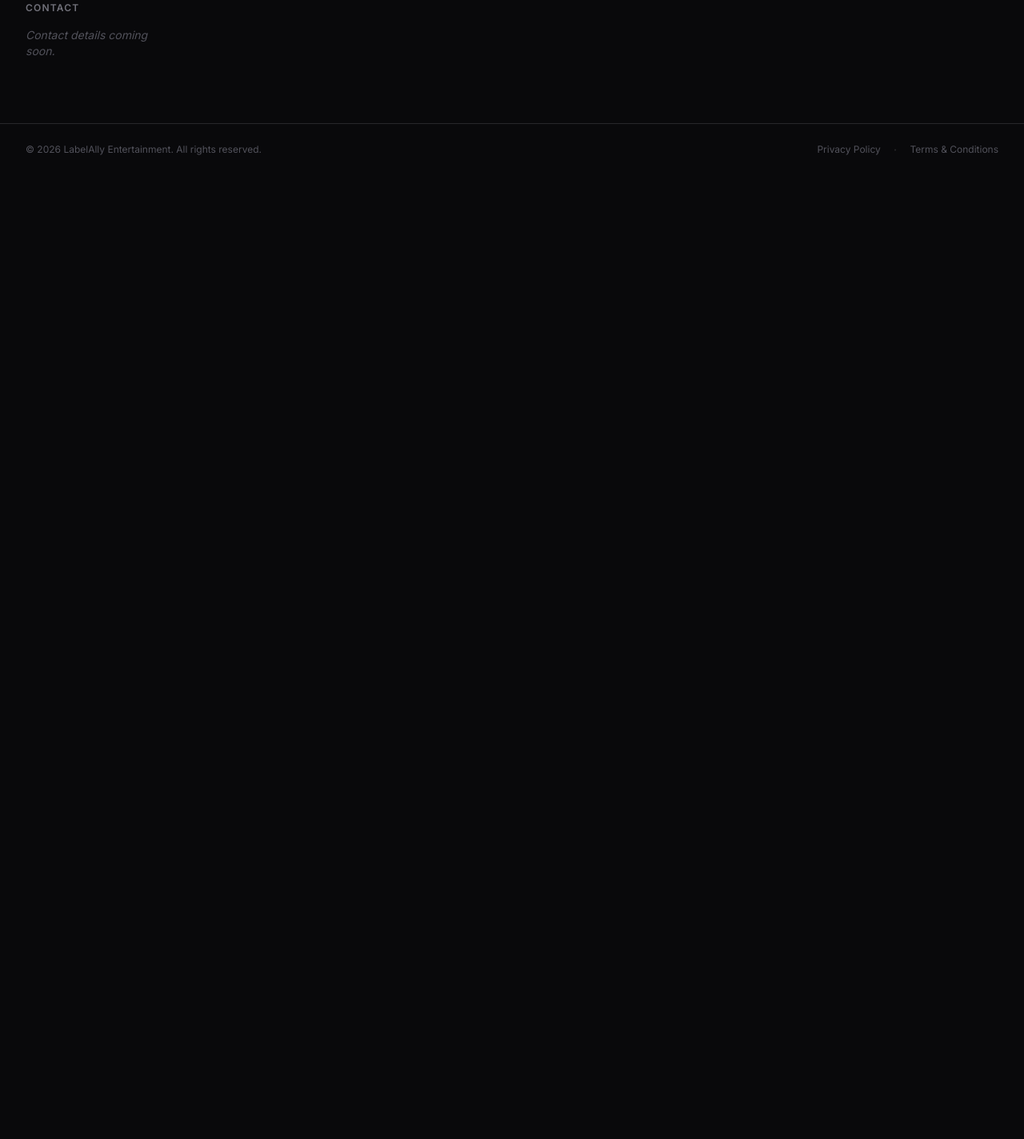
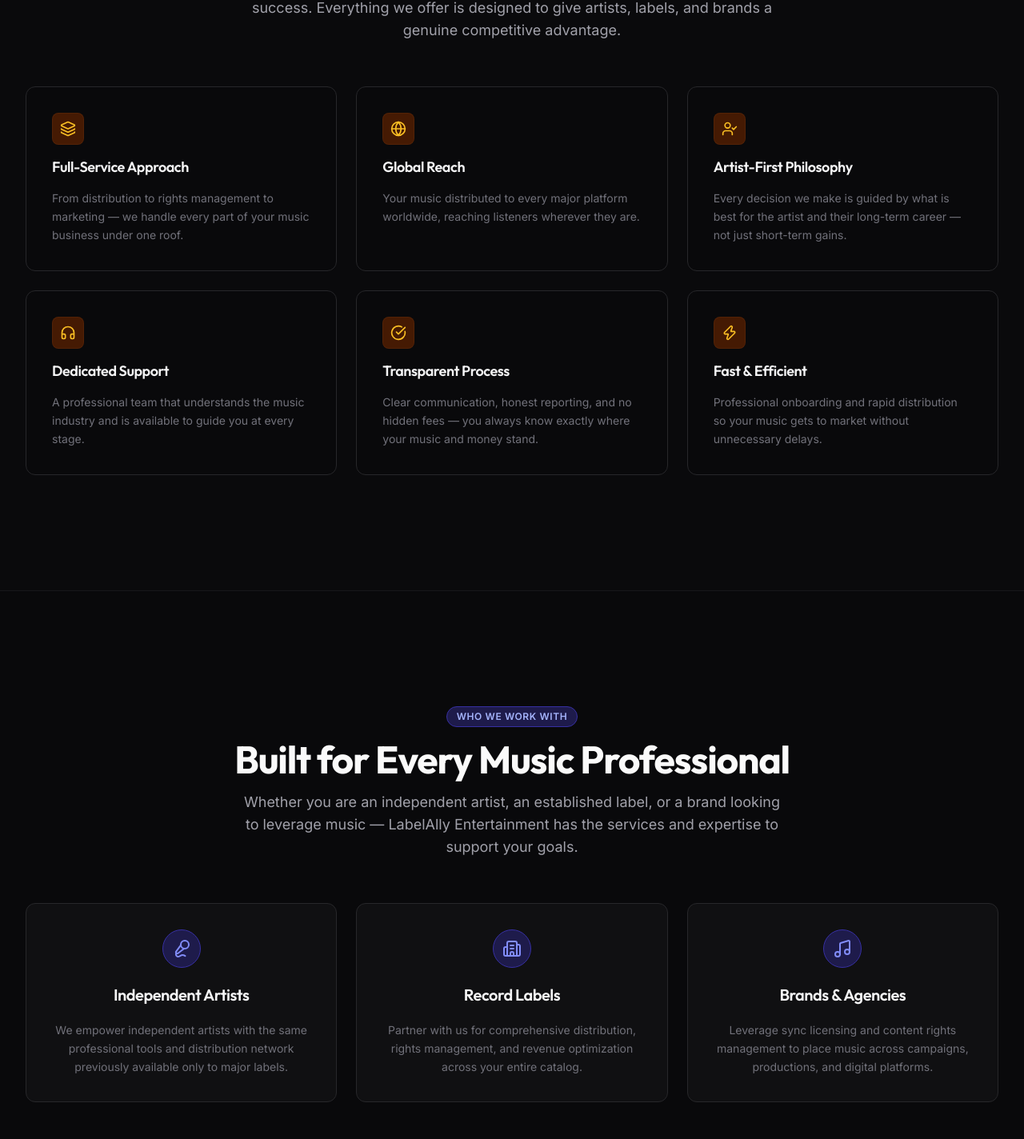
Before and after one commit to mdirfan-jasiqlabs/labelAlly-testing, a React (Vite) app: page / in a window 1280 px wide. Shown: the part 4190-5614 px from the top of the page at 80% size. Before the commit the page ends 4409 px from the top, so only its background shows below. Built offline with nearby package versions, Linux system fonts and the light colour scheme.

Commit message:
feat: Phase 5 Part 1 — Why Choose + Artists Sections

```diff
--- /dev/null
+++ b/src/components/sections/home/ArtistsSection.jsx
@@ -0,0 +1,89 @@
+import { Link } from 'react-router-dom';
+import { ArrowRight, Mic2, Building2, Music } from 'lucide-react';
+import Container from '../../common/Container';
+import SectionHeading from '../../common/SectionHeading';
+import Card from '../../common/Card';
+import Button from '../../common/Button';
+import homeData from '../../../data/home.json';
+
+const ICON_MAP = {
+  Mic2,
+  Building2,
+  Music,
+};
+
+/**
+ * ArtistsSection — Displays who we work with categories (Artists, Labels, Brands).
+ * Sourced from home.json content.
+ */
+function ArtistsSection() {
+  const { artists } = homeData;
+
+  if (!artists) return null;
+
+  return (
+    <section
+      aria-labelledby="artists-section-heading"
+      className="py-20 md:py-28 lg:py-36 bg-neutral-950 border-t border-neutral-900"
+    >
+      <Container>
+        {/* Section Header */}
+        <SectionHeading
+          titleAs="h2"
+          badge={artists.badge}
+          title={artists.heading}
+          description={artists.description}
+          align="center"
+          className="mb-14"
+        />
+
+        {/* Categories Grid */}
+        <div className="grid grid-cols-1 md:grid-cols-3 gap-6 mb-12">
+          {artists.categories.map((category) => {
+            const Icon = ICON_MAP[category.icon];
+            return (
+              <Card
+                key={category.id}
+                padding="lg"
+                radius="xl"
+                bordered
+                hover
+                className="flex flex-col gap-5 text-center items-center bg-neutral-900/50"
+              >
+                {Icon && (
+                  <div className="w-12 h-12 flex items-center justify-center rounded-full bg-primary-950 border border-primary-800 text-primary-400">
+                    <Icon size={24} aria-hidden="true" />
+                  </div>
+                )}
+                <h3 className="text-xl font-semibold font-heading text-neutral-100 leading-snug">
+                  {category.title}
+                </h3>
+                <p className="text-sm text-neutral-500 leading-relaxed max-w-xs">
+                  {category.description}
+                </p>
+              </Card>
+            );
+          })}
+        </div>
+
+        {/* CTA Button */}
+        {artists.cta && (
+          <div className="flex justify-center">
+            <Button
+              as={Link}
+              to={artists.cta.href}
+              aria-label={artists.cta.ariaLabel}
+              variant="outline"
+              size="lg"
+              rightIcon={<ArrowRight size={18} aria-hidden="true" />}
+            >
+              {artists.cta.label}
+            </Button>
+          </div>
+        )}
+      </Container>
+    </section>
+  );
+}
+
+export default ArtistsSection;
--- /dev/null
+++ b/src/components/sections/home/WhyChooseSection.jsx
@@ -0,0 +1,74 @@
+import { Layers, Globe, UserCheck, Headphones, CheckCircle, Zap } from 'lucide-react';
+import Container from '../../common/Container';
+import SectionHeading from '../../common/SectionHeading';
+import Card from '../../common/Card';
+import homeData from '../../../data/home.json';
+
+const ICON_MAP = {
+  Layers,
+  Globe,
+  UserCheck,
+  Headphones,
+  CheckCircle,
+  Zap,
+};
+
+/**
+ * WhyChooseSection — Section explaining the benefits of choosing LabelAlly Entertainment.
+ * Sourced from home.json content.
+ */
+function WhyChooseSection() {
+  const { whyChoose } = homeData;
+
+  if (!whyChoose) return null;
+
+  return (
+    <section
+      aria-labelledby="why-choose-heading"
+      className="py-20 md:py-28 lg:py-36 bg-neutral-900/10 border-t border-neutral-900"
+    >
+      <Container>
+        {/* Section Header */}
+        <SectionHeading
+          titleAs="h2"
+          badge={whyChoose.badge}
+          title={whyChoose.heading}
+          description={whyChoose.description}
+          align="center"
+          className="mb-14"
+        />
+
+        {/* Benefits Grid */}
+        <div className="grid grid-cols-1 md:grid-cols-2 lg:grid-cols-3 gap-6">
+          {whyChoose.benefits.map((benefit) => {
+            const Icon = ICON_MAP[benefit.icon];
+            return (
+              <Card
+                key={benefit.id}
+                padding="lg"
+                radius="xl"
+                bordered
+                hover
+                className="flex flex-col gap-4 bg-neutral-950/40"
+              >
+                {Icon && (
+                  <div className="w-10 h-10 flex items-center justify-center rounded-lg bg-accent-950 border border-accent-900/30 text-accent-400">
+                    <Icon size={20} aria-hidden="true" />
+                  </div>
+                )}
+                <h3 className="text-lg font-semibold font-heading text-neutral-100 leading-snug">
+                  {benefit.title}
+                </h3>
+                <p className="text-sm text-neutral-500 leading-relaxed">
+                  {benefit.description}
+                </p>
+              </Card>
+            );
+          })}
+        </div>
+      </Container>
+    </section>
+  );
+}
+
+export default WhyChooseSection;
--- a/src/data/home.json
+++ b/src/data/home.json
@@ -151,5 +151,79 @@
         "description": "Your music goes live across all platforms. We monitor performance and continuously optimize for maximum impact."
       }
     ]
+  },
+  "whyChoose": {
+    "badge": "Why LabelAlly",
+    "heading": "The Partner That Puts You First",
+    "description": "We built LabelAlly Entertainment around one principle — your success is our success. Everything we offer is designed to give artists, labels, and brands a genuine competitive advantage.",
+    "benefits": [
+      {
+        "id": "full-service",
+        "title": "Full-Service Approach",
+        "description": "From distribution to rights management to marketing — we handle every part of your music business under one roof.",
+        "icon": "Layers"
+      },
+      {
+        "id": "global-reach",
+        "title": "Global Reach",
+        "description": "Your music distributed to every major platform worldwide, reaching listeners wherever they are.",
+        "icon": "Globe"
+      },
+      {
+        "id": "artist-first",
+        "title": "Artist-First Philosophy",
+        "description": "Every decision we make is guided by what is best for the artist and their long-term career — not just short-term gains.",
+        "icon": "UserCheck"
+      },
+      {
+        "id": "dedicated-support",
+        "title": "Dedicated Support",
+        "description": "A professional team that understands the music industry and is available to guide you at every stage.",
+        "icon": "Headphones"
+      },
+      {
+        "id": "transparent-process",
+        "title": "Transparent Process",
+        "description": "Clear communication, honest reporting, and no hidden fees — you always know exactly where your music and money stand.",
+        "icon": "CheckCircle"
+      },
+      {
+        "id": "fast-efficient",
+        "title": "Fast & Efficient",
+        "description": "Professional onboarding and rapid distribution so your music gets to market without unnecessary delays.",
+        "icon": "Zap"
+      }
+    ]
+  },
+
+  "artists": {
+    "badge": "Who We Work With",
+    "heading": "Built for Every Music Professional",
+    "description": "Whether you are an independent artist, an established label, or a brand looking to leverage music — LabelAlly Entertainment has the services and expertise to support your goals.",
+    "cta": {
+      "label": "Artists, Labels & Partners",
+      "href": "/artists-labels-partners",
+      "ariaLabel": "Learn about LabelAlly Entertainment's work with artists, labels, and partners"
+    },
+    "categories": [
+      {
+        "id": "independent-artists",
+        "title": "Independent Artists",
+        "description": "We empower independent artists with the same professional tools and distribution network previously available only to major labels.",
+        "icon": "Mic2"
+      },
+      {
+        "id": "record-labels",
+        "title": "Record Labels",
+        "description": "Partner with us for comprehensive distribution, rights management, and revenue optimization across your entire catalog.",
+        "icon": "Building2"
+      },
+      {
+        "id": "brands-agencies",
+        "title": "Brands & Agencies",
+        "description": "Leverage sync licensing and content rights management to place music across campaigns, productions, and digital platforms.",
+        "icon": "Music"
+      }
+    ]
   }
 }
--- a/src/pages/HomePage.jsx
+++ b/src/pages/HomePage.jsx
@@ -3,18 +3,14 @@
 import AboutSection        from '../components/sections/home/AboutSection';
 import ServicesSection     from '../components/sections/home/ServicesSection';
 import HowItWorksSection   from '../components/sections/home/HowItWorksSection';
+import WhyChooseSection     from '../components/sections/home/WhyChooseSection';
+import ArtistsSection      from '../components/sections/home/ArtistsSection';
 
 /**
  * HomePage — Route: /
  *
- * Phase 4 Complete: All five homepage sections in final order.
- *
- * Section order:
- * 1. HeroSection        — above-the-fold hero
- * 2. PlatformStrip      — distribution platform names
- * 3. AboutSection       — company intro + 4 service value cards
- * 4. ServicesSection    — 6 services card grid
- * 5. HowItWorksSection  — 4-step process + CTA
+ * Phase 5 Part 1: Renders Hero + Platform Strip + About + Services + How It Works + Why Choose + Artists.
+ * The final parts of Phase 5 will add the remaining sections.
  */
 function HomePage() {
   return (
@@ -24,6 +20,8 @@
       <AboutSection />
       <ServicesSection />
       <HowItWorksSection />
+      <WhyChooseSection />
+      <ArtistsSection />
     </main>
   );
 }
```
